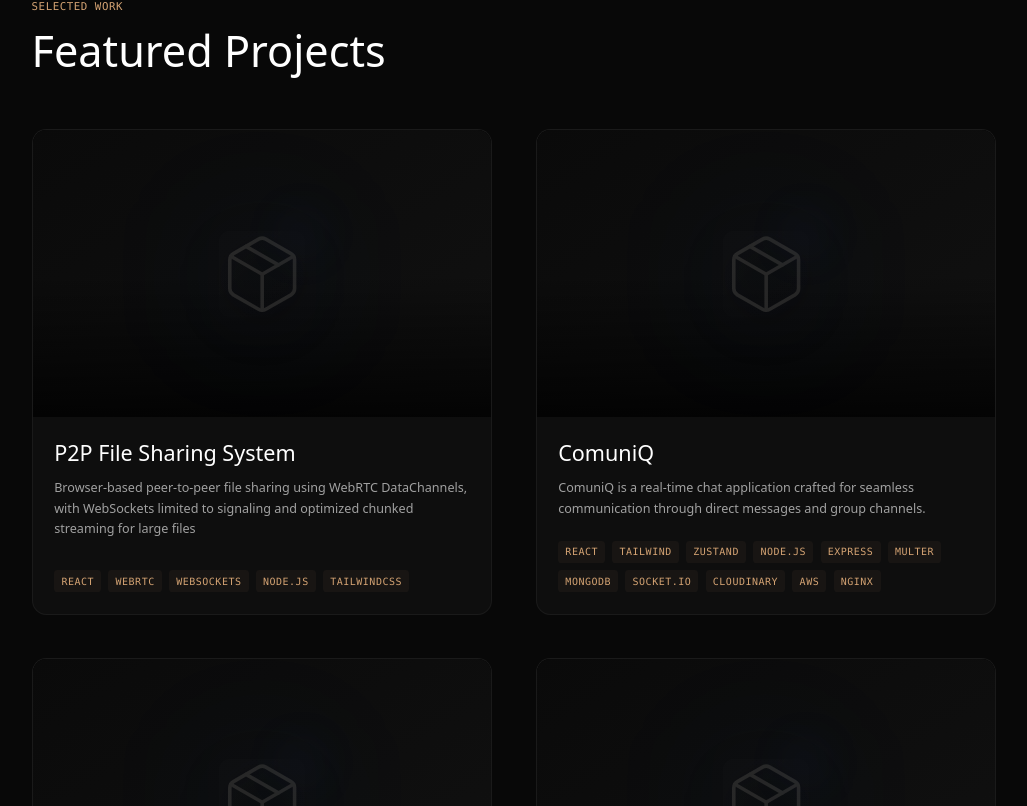
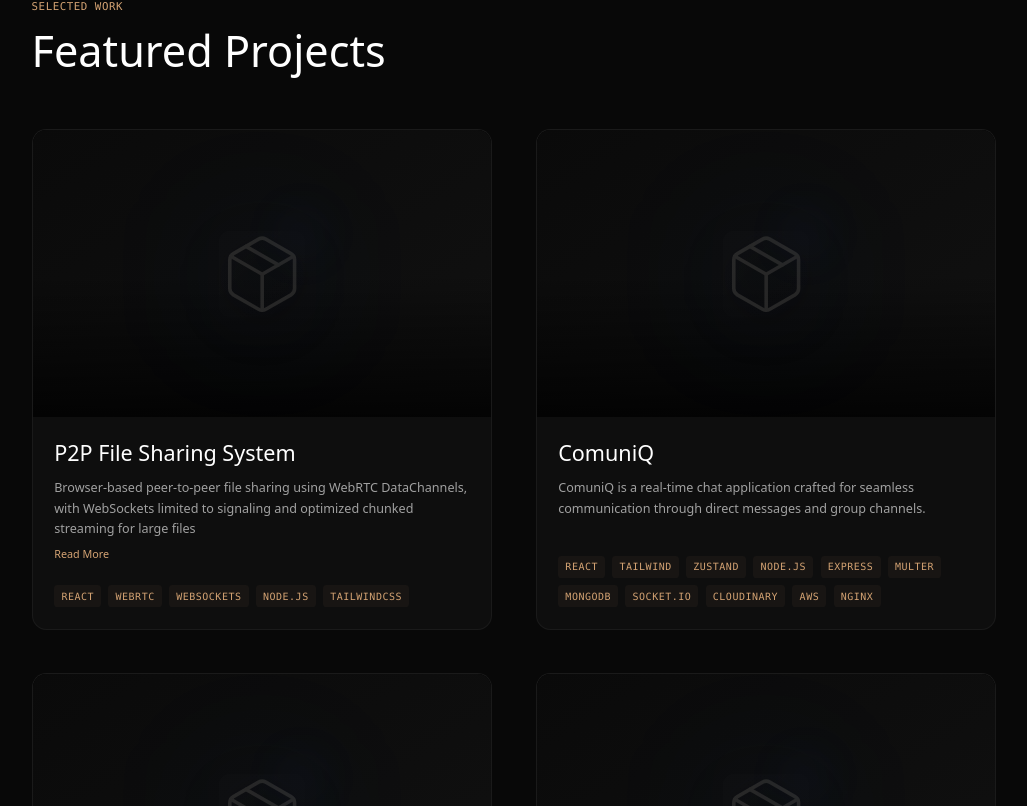
Before and after one commit to AayushKP/Showry, a Next.js app: page /preview/minimal in a window 1280 px wide. Shown: the part 1594-2400 px from the top of the page, without its empty margins (126-1153 px from the left). Built offline with nearby package versions, Linux system fonts and the light colour scheme; no server answers; a web font is replaced by a local one.

Commit message:
feat: add read more for truncated desc.

```diff
--- a/src/components/portfolio/templates/minimal.tsx
+++ b/src/components/portfolio/templates/minimal.tsx
@@ -357,6 +357,121 @@ const CoolBlogPlaceholder = () => (
     <div className="pointer-events-none absolute inset-0 bg-linear-to-t from-black/80 via-transparent to-transparent" />
   </div>
 );
+
+const ProjectCard = ({ project, index }: { project: any; index: number }) => {
+  const [isExpanded, setIsExpanded] = useState(false);
+  const isLongDescription =
+    project.description && project.description.length > 120;
+
+  return (
+    <motion.div
+      initial={{ opacity: 0, y: 30 }}
+      whileInView={{ opacity: 1, y: 0 }}
+      transition={{ delay: index * 0.1 }}
+      viewport={{ once: true }}
+      className="group flex flex-col overflow-hidden rounded-2xl border border-white/5 bg-[#0e0e0e] hover:border-white/10"
+    >
+      {/* Image Area */}
+      <div className="relative aspect-[16/10] w-full overflow-hidden bg-[#050505]">
+        {project.image ? (
+          <img
+            src={project.image}
+            alt={project.title}
+            className="h-full w-full object-cover transition-transform duration-700 group-hover:scale-105"
+          />
+        ) : (
+          <CoolProjectPlaceholder />
+        )}
+
+        {/* Hover Overlay */}
+        <div className="absolute inset-0 z-20 hidden md:flex items-center justify-center bg-black/50 opacity-0 backdrop-blur-[2px] transition-opacity duration-300 group-hover:opacity-100">
+          <div className="flex gap-4">
+            {project.live && (
+              <a
+                href={project.live}
+                target="_blank"
+                rel="noopener noreferrer"
+                className="flex items-center gap-2 rounded-full bg-white px-5 py-2 text-sm font-medium text-black hover:bg-neutral-200"
+              >
+                Live Demo <ArrowUpRight className="h-4 w-4" />
+              </a>
+            )}
+            {project.github && (
+              <a
+                href={project.github}
+                target="_blank"
+                rel="noopener noreferrer"
+                className="flex items-center gap-2 rounded-full bg-[#111] border border-white/20 px-5 py-2 text-sm font-medium text-white hover:bg-[#222]"
+              >
+                Code <Github className="h-4 w-4" />
+              </a>
+            )}
+          </div>
+        </div>
+      </div>
+
+      {/* Info */}
+      <div className="flex flex-1 flex-col p-6">
+        <div className="flex items-center justify-between mb-3">
+          <h3 className="text-2xl font-medium text-white">{project.title}</h3>
+        </div>
+        <div className="mb-6">
+          <p
+            className={cn(
+              "text-sm leading-relaxed text-neutral-400 font-light",
+              !isExpanded && "line-clamp-3",
+            )}
+          >
+            {project.description}
+          </p>
+          {isLongDescription && (
+            <button
+              onClick={() => setIsExpanded(!isExpanded)}
+              className="mt-2 text-xs text-[#d4a373] hover:underline focus:outline-none"
+            >
+              {isExpanded ? "Read Less" : "Read More"}
+            </button>
+          )}
+        </div>
+
+        <div className="mt-auto flex flex-wrap gap-2">
+          {project.tags.map((tag: string) => (
+            <span
+              key={tag}
+              className="text-[10px] font-mono uppercase tracking-wider text-[#d4a373] bg-[#d4a373]/5 px-2 py-1 rounded"
+            >
+              {tag}
+            </span>
+          ))}
+        </div>
+
+        {/* Mobile Actions */}
+        <div className="mt-6 flex gap-3 md:hidden">
+          {project.live && (
+            <a
+              href={project.live}
+              target="_blank"
+              rel="noopener noreferrer"
+              className="flex flex-1 items-center justify-center gap-2 rounded-full border border-white/10 bg-white/5 py-2.5 text-xs font-medium text-white backdrop-blur-sm transition-colors hover:bg-white/10"
+            >
+              Live Demo <ArrowUpRight className="h-3 w-3" />
+            </a>
+          )}
+          {project.github && (
+            <a
+              href={project.github}
+              target="_blank"
+              rel="noopener noreferrer"
+              className="flex flex-1 items-center justify-center gap-2 rounded-full border border-white/10 bg-white/5 py-2.5 text-xs font-medium text-white/70 backdrop-blur-sm transition-colors hover:bg-white/10"
+            >
+              Code <Github className="h-3 w-3" />
+            </a>
+          )}
+        </div>
+      </div>
+    </motion.div>
+  );
+};
 
 export function PortfolioTemplate({
   portfolio,
@@ -727,100 +842,7 @@ export function PortfolioTemplate({
 
           <div className="grid gap-8 md:grid-cols-2 lg:gap-12">
             {projects.map((project, index) => (
-              <motion.div
-                key={project.id}
-                initial={{ opacity: 0, y: 30 }}
-                whileInView={{ opacity: 1, y: 0 }}
-                transition={{ delay: index * 0.1 }}
-                viewport={{ once: true }}
-                className="group flex flex-col overflow-hidden rounded-2xl border border-white/5 bg-[#0e0e0e] hover:border-white/10"
-              >
-                {/* Image Area */}
-                <div className="relative aspect-[16/10] w-full overflow-hidden bg-[#050505]">
-                  {project.image ? (
-                    <img
-                      src={project.image}
-                      alt={project.title}
-                      className="h-full w-full object-cover transition-transform duration-700 group-hover:scale-105"
-                    />
-                  ) : (
-                    <CoolProjectPlaceholder />
-                  )}
-
-                  {/* Hover Overlay */}
-                  <div className="absolute inset-0 z-20 hidden md:flex items-center justify-center bg-black/50 opacity-0 backdrop-blur-[2px] transition-opacity duration-300 group-hover:opacity-100">
-                    <div className="flex gap-4">
-                      {project.live && (
-                        <a
-                          href={project.live}
-                          target="_blank"
-                          rel="noopener noreferrer"
-                          className="flex items-center gap-2 rounded-full bg-white px-5 py-2 text-sm font-medium text-black hover:bg-neutral-200"
-                        >
-                          Live Demo <ArrowUpRight className="h-4 w-4" />
-                        </a>
-                      )}
-                      {project.github && (
-                        <a
-                          href={project.github}
-                          target="_blank"
-                          rel="noopener noreferrer"
-                          className="flex items-center gap-2 rounded-full bg-[#111] border border-white/20 px-5 py-2 text-sm font-medium text-white hover:bg-[#222]"
-                        >
-                          Code <Github className="h-4 w-4" />
-                        </a>
-                      )}
-                    </div>
-                  </div>
-                </div>
-
-                {/* Info */}
-                <div className="flex flex-1 flex-col p-6">
-                  <div className="flex items-center justify-between mb-3">
-                    <h3 className="text-2xl font-medium text-white">
-                      {project.title}
-                    </h3>
-                  </div>
-                  <p className="mb-6 line-clamp-3 text-sm leading-relaxed text-neutral-400 font-light">
-                    {project.description}
-                  </p>
-
-                  <div className="mt-auto flex flex-wrap gap-2">
-                    {project.tags.map((tag) => (
-                      <span
-                        key={tag}
-                        className="text-[10px] font-mono uppercase tracking-wider text-[#d4a373] bg-[#d4a373]/5 px-2 py-1 rounded"
-                      >
-                        {tag}
-                      </span>
-                    ))}
-                  </div>
-
-                  {/* Mobile Actions */}
-                  <div className="mt-6 flex gap-3 md:hidden">
-                    {project.live && (
-                      <a
-                        href={project.live}
-                        target="_blank"
-                        rel="noopener noreferrer"
-                        className="flex flex-1 items-center justify-center gap-2 rounded-full border border-white/10 bg-white/5 py-2.5 text-xs font-medium text-white backdrop-blur-sm transition-colors hover:bg-white/10"
-                      >
-                        Live Demo <ArrowUpRight className="h-3 w-3" />
-                      </a>
-                    )}
-                    {project.github && (
-                      <a
-                        href={project.github}
-                        target="_blank"
-                        rel="noopener noreferrer"
-                        className="flex flex-1 items-center justify-center gap-2 rounded-full border border-white/10 bg-white/5 py-2.5 text-xs font-medium text-white/70 backdrop-blur-sm transition-colors hover:bg-white/10"
-                      >
-                        Code <Github className="h-3 w-3" />
-                      </a>
-                    )}
-                  </div>
-                </div>
-              </motion.div>
+              <ProjectCard key={project.id} project={project} index={index} />
             ))}
           </div>
         </div>
```
